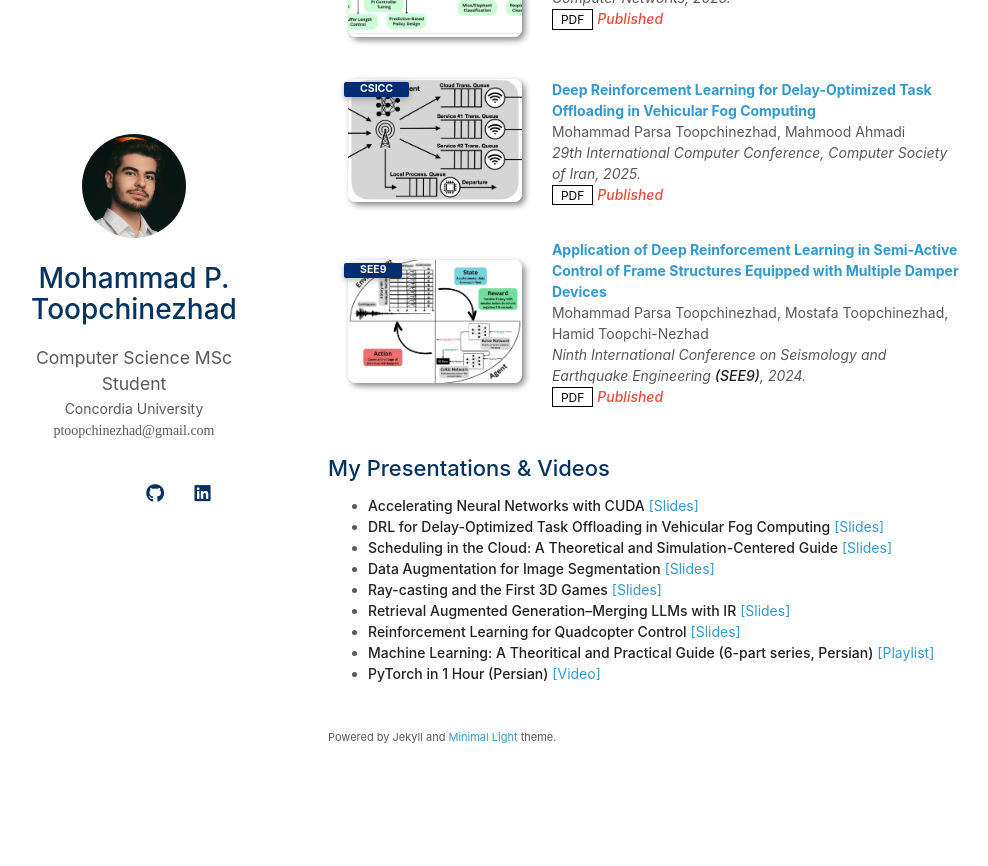
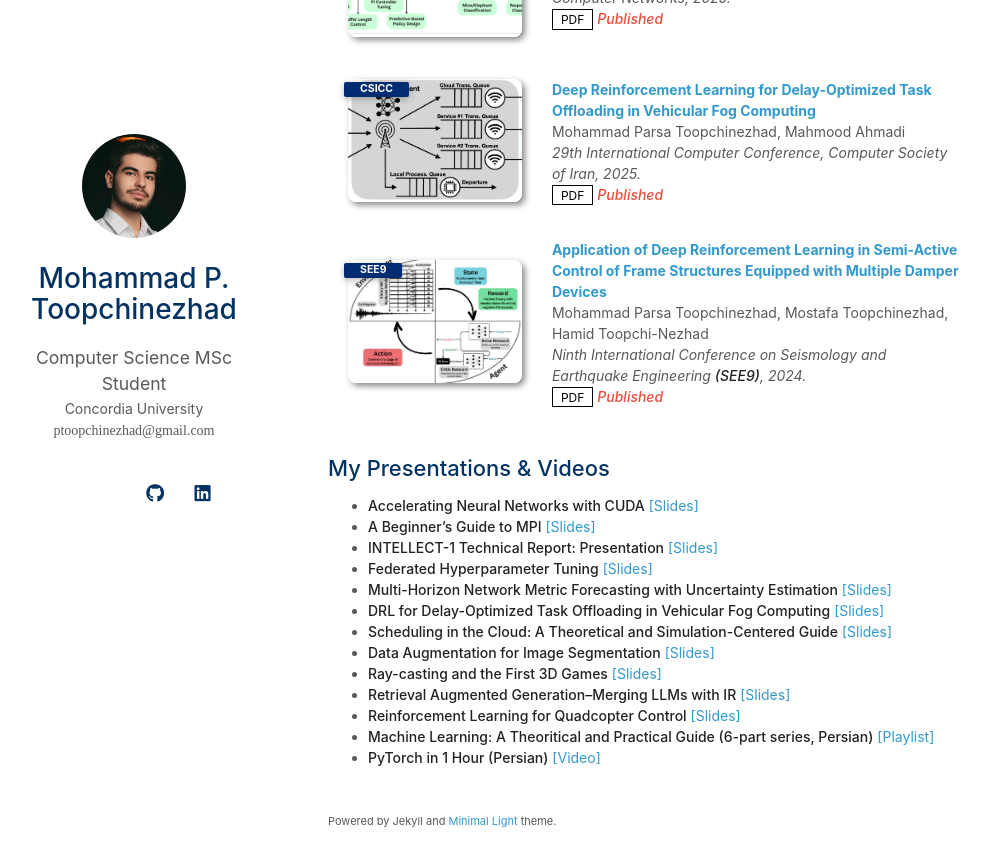
Before and after one commit to Procedurally-Generated-Human/Procedurally-Generated-Human.github.io, a Jekyll site: the page built from index.md, in a window 1280 px wide and 900 px high, scrolled down 632 px. Shown: the top 866 px of the window, without its empty margins (142-1130 px from the left). Built offline with Jekyll 4.4.1, drawn with Linux system fonts in a browser that asks for light colours; a style sheet for code colours, icons or effects is not loaded; our own code applies the rules of GitHub Pages for plain Markdown files; before the commit the page ends 1448 px from its top, so only the background shows below that.

Commit message:
Add new presentation links to index.md

```diff
--- a/index.md
+++ b/index.md
@@ -25,6 +25,11 @@ The info on this page might be outdated. Please refer to <a href="https://proced
 ## My Presentations & Videos
 
 - **Accelerating Neural Networks with CUDA** <a href="https://procedurally-generated-human.github.io/assets/files/slides/CuDNN-Presentation.pdf">[Slides]</a>
+- **A Beginner's Guide to MPI** <a href="https://github.com/Procedurally-Generated-Human/Procedurally-Generated-Human.github.io/blob/main/assets/files/slides/Beginner's-Guide-To-MPI-Presentation.pdf">[Slides]</a>
+- **INTELLECT-1 Technical Report: Presentation** <a href="https://github.com/Procedurally-Generated-Human/Procedurally-Generated-Human.github.io/blob/main/assets/files/slides/INTELLECT-1-Technical%20Report-Presentation.pdf">[Slides]</a>
+- **Federated Hyperparameter Tuning** <a href="https://github.com/Procedurally-Generated-Human/Procedurally-Generated-Human.github.io/blob/main/assets/files/slides/Federated-Hyperparameter-Tuning-Presentation.pdf">[Slides]</a>
+- **Multi-Horizon Network Metric Forecasting with Uncertainty Estimation** <a href="https://github.com/Procedurally-Generated-Human/Procedurally-Generated-Human.github.io/blob/main/assets/files/slides/COMP6321-Project-Presentation.pdf
+">[Slides]</a>
 - **DRL for Delay-Optimized Task Offloading in Vehicular Fog Computing** <a href="https://procedurally-generated-human.github.io/assets/files/slides/VFCRL-Presentation.pdf">[Slides]</a>
 - **Scheduling in the Cloud: A Theoretical and Simulation-Centered Guide** <a href="https://procedurally-generated-human.github.io/assets/files/slides/Cloud-Presentation.pdf">[Slides]</a>
 - **Data Augmentation for Image Segmentation** <a href="https://procedurally-generated-human.github.io/assets/files/slides/Segmentation-Presentation.pdf">[Slides]</a>
```
